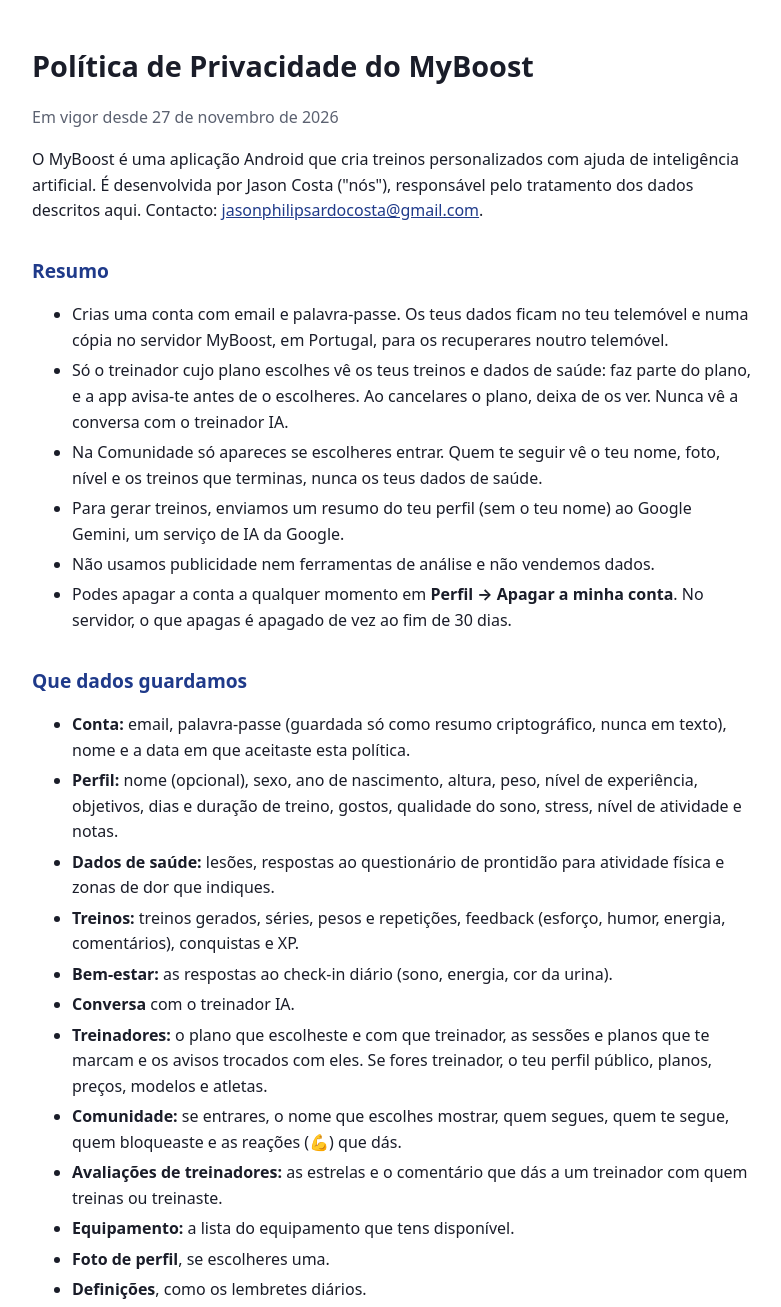
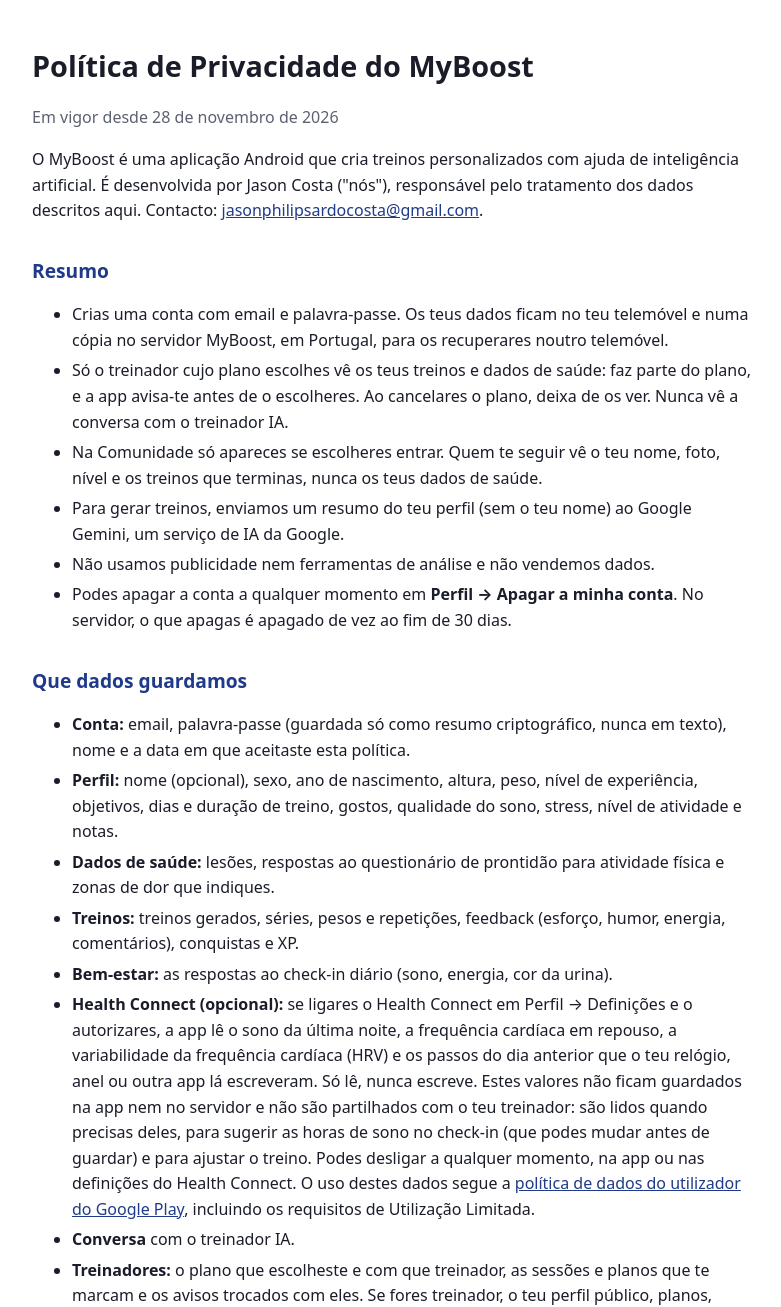
Before and after one commit to pl4za/myboost-legal, a plain HTML site: page privacy/index.html in a window 1280 px wide. Shown: the top 1307 px of the page, without its empty margins (248-1029 px from the left). Drawn offline with Linux system fonts and the light colour scheme.

Commit message:
Privacy policy: Health Connect (sleep, resting heart rate, HRV, steps; read only, not stored)

```diff
--- a/privacy/index.html
+++ b/privacy/index.html
@@ -16,7 +16,7 @@
 <body>
 <main>
 <h1>Política de Privacidade do MyBoost</h1>
-<p class="muted">Em vigor desde 27 de novembro de 2026</p>
+<p class="muted">Em vigor desde 28 de novembro de 2026</p>
 
 <p>O MyBoost é uma aplicação Android que cria treinos personalizados com ajuda de inteligência artificial. É desenvolvida por Jason Costa ("nós"), responsável pelo tratamento dos dados descritos aqui. Contacto: <a href="mailto:jasonphilipsardocosta@gmail.com">jasonphilipsardocosta@gmail.com</a>.</p>
 
@@ -37,6 +37,7 @@
   <li><strong>Dados de saúde:</strong> lesões, respostas ao questionário de prontidão para atividade física e zonas de dor que indiques.</li>
   <li><strong>Treinos:</strong> treinos gerados, séries, pesos e repetições, feedback (esforço, humor, energia, comentários), conquistas e XP.</li>
   <li><strong>Bem-estar:</strong> as respostas ao check-in diário (sono, energia, cor da urina).</li>
+  <li><strong>Health Connect (opcional):</strong> se ligares o Health Connect em Perfil → Definições e o autorizares, a app lê o sono da última noite, a frequência cardíaca em repouso, a variabilidade da frequência cardíaca (HRV) e os passos do dia anterior que o teu relógio, anel ou outra app lá escreveram. Só lê, nunca escreve. Estes valores não ficam guardados na app nem no servidor e não são partilhados com o teu treinador: são lidos quando precisas deles, para sugerir as horas de sono no check-in (que podes mudar antes de guardar) e para ajustar o treino. Podes desligar a qualquer momento, na app ou nas definições do Health Connect. O uso destes dados segue a <a href="https://support.google.com/googleplay/android-developer/answer/9888170">política de dados do utilizador do Google Play</a>, incluindo os requisitos de Utilização Limitada.</li>
   <li><strong>Conversa</strong> com o treinador IA.</li>
   <li><strong>Treinadores:</strong> o plano que escolheste e com que treinador, as sessões e planos que te marcam e os avisos trocados com eles. Se fores treinador, o teu perfil público, planos, preços, modelos e atletas.</li>
   <li><strong>Comunidade:</strong> se entrares, o nome que escolhes mostrar, quem segues, quem te segue, quem bloqueaste e as reações (💪) que dás.</li>
@@ -58,6 +59,7 @@
 <p>Para criar ou ajustar um treino, gerar sugestões ou ler fotos, a app envia à Gemini API da Google:</p>
 <ul>
   <li>um resumo do perfil, dos dados de saúde, do equipamento e dos treinos recentes (sem o teu nome);</li>
+  <li>se ligaste o Health Connect, os valores lidos nesse momento (sono, frequência cardíaca em repouso, HRV e passos), para ajustar o treino;</li>
   <li>as fotos que tiras do teu equipamento, para o identificar;</li>
   <li>a foto de um treino feito fora da app, se usares essa opção, para ler os exercícios.</li>
 </ul>
```
